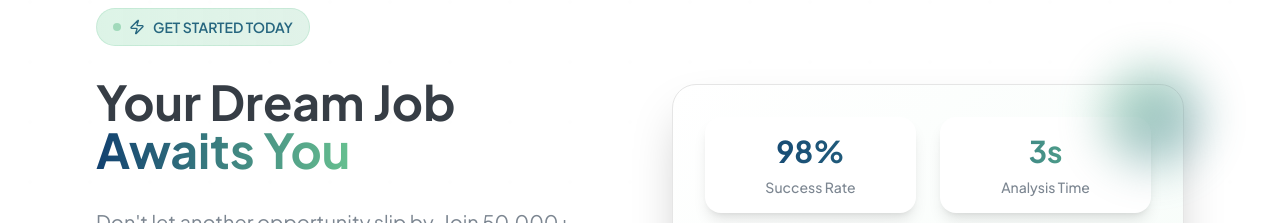
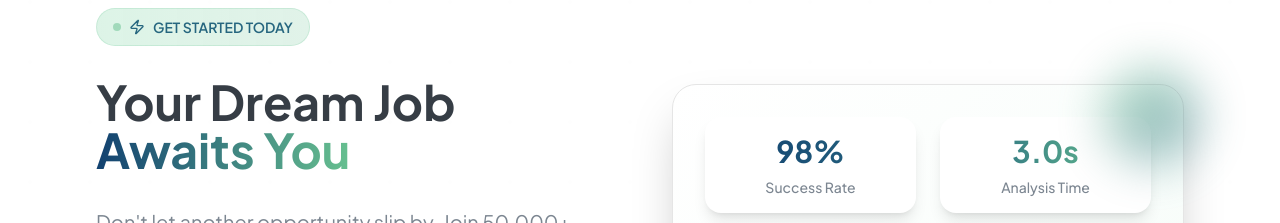
Before and after one commit to AbdeljalilRajli/TalentScore, a React (Vite) app: page / in a window 1280 px wide. Shown: the part 4800-5023 px from the top of the page. Built offline with nearby package versions, Linux system fonts and the light colour scheme.

Commit message:
content fixes 2

```diff
--- a/src/pages/Home.tsx
+++ b/src/pages/Home.tsx
@@ -672,7 +672,7 @@ const Home: React.FC = () => {
                       <div className="text-sm text-neutral-600 font-medium">Success Rate</div>
                     </div>
                     <div className="text-center p-4 bg-white rounded-2xl shadow-lg">
-                      <div className="text-3xl font-bold bg-gradient-to-r from-[#26667F] to-[#67C090] bg-clip-text text-transparent mb-2">3s</div>
+                      <div className="text-3xl font-bold bg-gradient-to-r from-[#26667F] to-[#67C090] bg-clip-text text-transparent mb-2">3.0s</div>
                       <div className="text-sm text-neutral-600 font-medium">Analysis Time</div>
                     </div>
                   </div>
```
